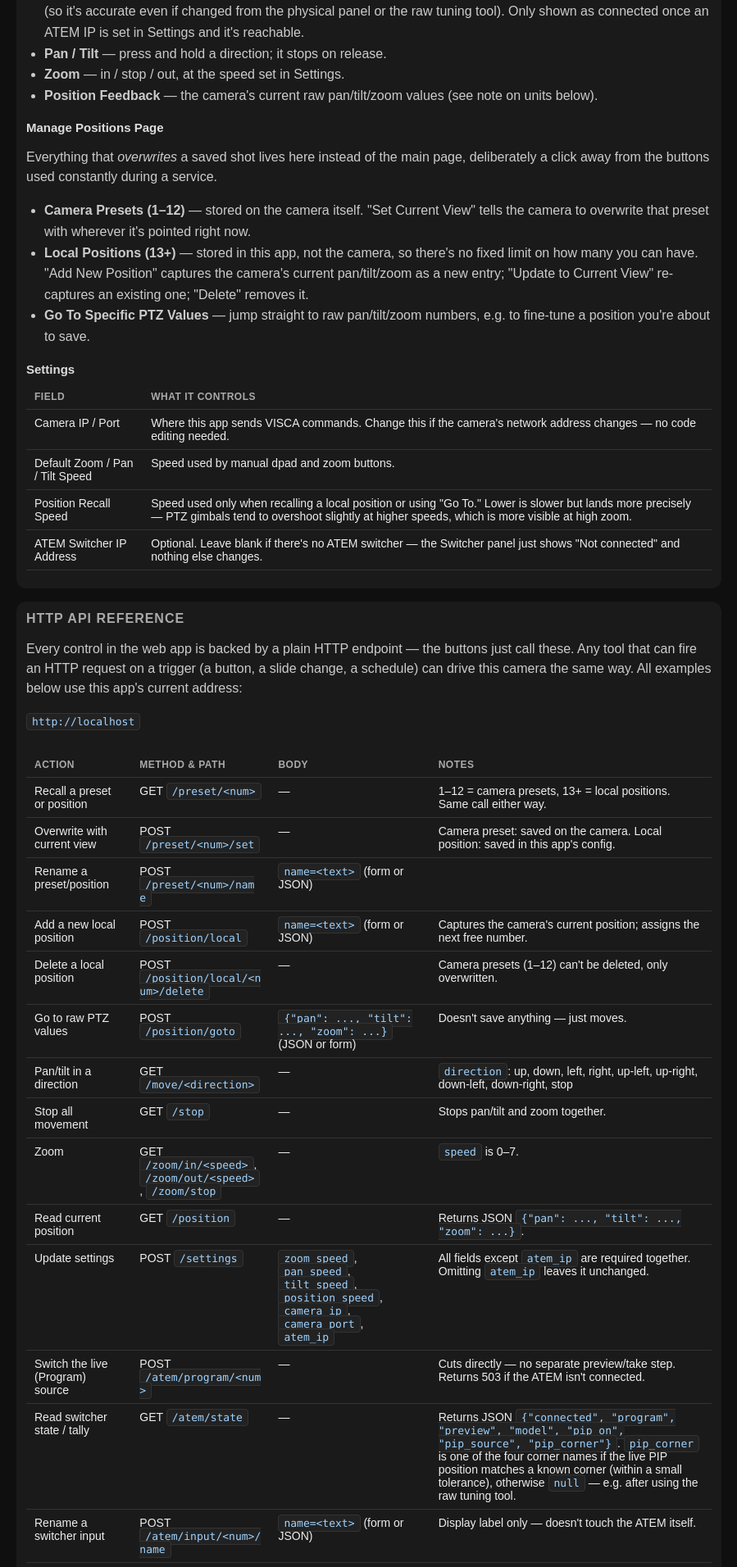
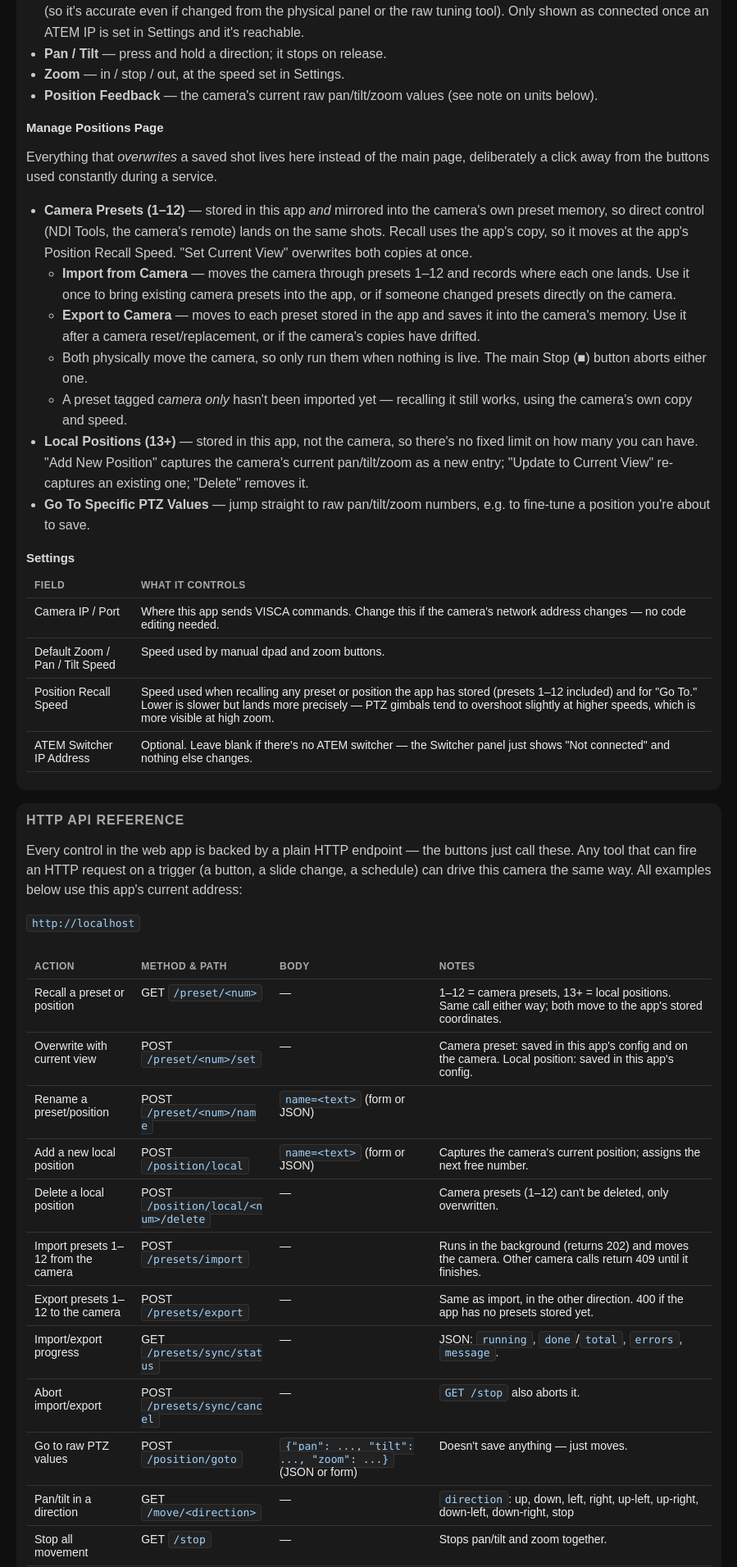
Before and after one commit to bamaham93/Calvary-Smyrna-Camera-Control, a Flask app: page /help in a window 1280 px wide. Shown: the part 612-2524 px from the top of the page at 82% size, without its empty margins (190-1089 px from the left). Run offline with Flask 3, Linux system fonts and the light colour scheme; parts of the project's set-up code (start-up, migrations or seed data) failed here and were passed over.

Commit message:
Store presets 1-12 in the app and mirror them to the camera (#20, phase 1)
The app is now the source of truth for camera presets 1-12, like local
positions already were. Recall moves to the app's stored coordinates at
the app's Position Recall Speed; the camera's onboard memory is kept as a
mirror so direct control (NDI Tools etc.) lands on the same shots.

- New `preset_positions` in config.json for presets 1-12.
- "Set Current View" on 1-12 writes the camera preset and records the
  coordinates in one step; if the position can't be read back, the stale
  app copy is dropped so recall falls back to the camera's preset.
- Presets with no stored coordinates still recall via the camera.
- "Import from Camera" / "Export to Camera" on Manage Positions sync
  1-12 in either direction as a background job with progress, settle
  detection, per-preset error reporting, and cancel via Stop. Other
  camera calls return 409 while it runs.
- Help page and README updated; 14 new tests.

Co-Authored-By: Claude Opus 5.5 <noreply@anthropic.com>
Claude-Session: https://claude.ai/code/session_01QUKHBM3FPhfYmhh8gpCuv9

```diff
--- a/app.py
+++ b/app.py
@@ -1,6 +1,8 @@
 import json
 import os
 import sys
+import threading
+import time
 from pathlib import Path
 
 import PyATEMMax
@@ -35,6 +37,15 @@ ATEM_PIP_CORNERS = {
     "bottom-right": (11.5, -6.5),
 }
 ATEM_PIP_CORNER_TOLERANCE = 0.5  # position units - for matching live state back to a named corner
+
+# Settle detection for preset import/export: after a move, poll position
+# feedback until it stops changing. SETTLE_MIN_WAIT covers the camera's
+# start-up latency (otherwise the first couple of reads, taken before the
+# camera has started moving, would look "settled").
+SETTLE_POLL_INTERVAL = 0.25
+SETTLE_STABLE_READS = 3
+SETTLE_MIN_WAIT = 0.75
+SETTLE_TIMEOUT = 20.0
 
 
 def match_pip_corner(position_x, position_y):
@@ -129,7 +140,40 @@ def sanitize_atem_ip(ip):
     return str(ip).strip()
 
 
+def parse_positions(raw, accept):
+    """Parse a persisted {"num": {"pan", "tilt", "zoom"}} mapping, keeping
+    only numbers for which accept(num) is true and dropping malformed
+    entries."""
+    positions = {}
+    if not isinstance(raw, dict):
+        return positions
+
+    for key, value in raw.items():
+        try:
+            position_num = int(key)
+        except (TypeError, ValueError):
+            continue
+
+        if not accept(position_num) or not isinstance(value, dict):
+            continue
+
+        try:
+            positions[position_num] = {
+                "pan": int(value["pan"]),
+                "tilt": int(value["tilt"]),
+                "zoom": int(value["zoom"]),
+            }
+        except (KeyError, TypeError, ValueError):
+            continue
+
+    return positions
+
+
 def load_config(file_path=None):
+    """Returns (names, settings, camera, local_positions, atem_config,
+    atem_input_names, preset_positions). `preset_positions` holds the
+    app's copy of camera presets 1-12 (the app is the source of truth;
+    the camera's onboard memory is a mirror of it)."""
     file_path = file_path or CONFIG_FILE
     names = default_preset_names()
     settings = dict(DEFAULT_SETTINGS)
@@ -137,37 +181,27 @@ def load_config(file_path=None):
     local_positions = {}
     atem_config = dict(DEFAULT_ATEM)
     atem_input_names = default_atem_input_names()
+    preset_positions = {}
+
+    defaults = (names, settings, camera, local_positions, atem_config, atem_input_names, preset_positions)
 
     if not file_path.exists():
-        return names, settings, camera, local_positions, atem_config, atem_input_names
+        return defaults
 
     try:
         persisted = json.loads(file_path.read_text())
     except (json.JSONDecodeError, OSError):
-        return names, settings, camera, local_positions, atem_config, atem_input_names
+        return defaults
 
     if not isinstance(persisted, dict):
-        return names, settings, camera, local_positions, atem_config, atem_input_names
+        return defaults
 
-    persisted_local_positions = persisted.get("local_positions", {})
-    if isinstance(persisted_local_positions, dict):
-        for key, value in persisted_local_positions.items():
-            try:
-                position_num = int(key)
-            except (TypeError, ValueError):
-                continue
-
-            if position_num in DEFAULT_PRESET_RANGE or not isinstance(value, dict):
-                continue
-
-            try:
-                local_positions[position_num] = {
-                    "pan": int(value["pan"]),
-                    "tilt": int(value["tilt"]),
-                    "zoom": int(value["zoom"]),
-                }
-            except (KeyError, TypeError, ValueError):
-                continue
+    local_positions.update(
+        parse_positions(persisted.get("local_positions", {}), lambda num: num not in DEFAULT_PRESET_RANGE)
+    )
+    preset_positions.update(
+        parse_positions(persisted.get("preset_positions", {}), lambda num: num in DEFAULT_PRESET_RANGE)
+    )
 
     persisted_names = persisted.get("preset_names", {})
     if isinstance(persisted_names, dict):
@@ -212,11 +246,14 @@ def load_config(file_path=None):
 
             atem_input_names[input_num] = sanitize_atem_input_name(value, input_num)
 
-    return names, settings, camera, local_positions, atem_config, atem_input_names
+    return names, settings, camera, local_positions, atem_config, atem_input_names, preset_positions
 
 
-def save_config(names, settings, camera, local_positions, atem_config, atem_input_names, file_path=None):
+def save_config(
+    names, settings, camera, local_positions, atem_config, atem_input_names, file_path=None, preset_positions=None
+):
     file_path = file_path or CONFIG_FILE
+    preset_positions = preset_positions or {}
     data = {
         "preset_names": {str(preset): name for preset, name in names.items()},
         "settings": {
@@ -237,8 +274,25 @@ def save_config(names, settings, camera, local_positions, atem_config, atem_inpu
             "ip": sanitize_atem_ip(atem_config.get("ip")),
         },
         "atem_input_names": {str(num): name for num, name in atem_input_names.items()},
+        "preset_positions": {
+            str(num): {"pan": position["pan"], "tilt": position["tilt"], "zoom": position["zoom"]}
+            for num, position in preset_positions.items()
+        },
     }
     file_path.write_text(json.dumps(data, indent=2, sort_keys=True))
+
+
+def persist():
+    """Save the app's current in-memory config to CONFIG_FILE."""
+    save_config(
+        preset_names,
+        settings,
+        camera,
+        local_positions,
+        atem_config,
+        atem_input_names,
+        preset_positions=preset_positions,
+    )
 
 
 def is_camera_preset(num):
@@ -258,14 +312,21 @@ def next_local_position_number():
     return max(existing) + 1
 
 
+def stored_position(num):
+    """The app's stored coordinates for a preset or local position, or
+    None if it has none (a camera preset that hasn't been imported yet)."""
+    if is_local_position(num):
+        return local_positions[num]
+    return preset_positions.get(num)
+
+
 def safe_recall(preset):
     cam.stop(settings["pan_speed"], settings["tilt_speed"])
     cam.zoom_stop()
     cam.preset_recall(preset)
 
 
-def recall_local_position(num):
-    position = local_positions[num]
+def move_to_stored_position(position):
     cam.stop(settings["pan_speed"], settings["tilt_speed"])
     cam.zoom_stop()
     cam.move_to_position(
@@ -277,14 +338,44 @@ def recall_local_position(num):
     )
 
 
+def recall_position(num):
+    """Recall any preset/position. App-stored coordinates always win, so
+    every move runs at the app's speeds; a camera preset the app has no
+    coordinates for yet falls back to the camera's own onboard recall."""
+    position = stored_position(num)
+    if position is None:
+        safe_recall(num)
+    else:
+        move_to_stored_position(position)
+
+
+def read_current_position():
+    feedback = cam.get_position_feedback()
+    return {"pan": feedback["pan"], "tilt": feedback["tilt"], "zoom": feedback["zoom"]}
+
+
 def capture_local_position(num):
-    feedback = cam.get_position_feedback()
-    local_positions[num] = {
-        "pan": feedback["pan"],
-        "tilt": feedback["tilt"],
-        "zoom": feedback["zoom"],
-    }
-    save_config(preset_names, settings, camera, local_positions, atem_config, atem_input_names)
+    local_positions[num] = read_current_position()
+    persist()
+
+
+def save_camera_preset(num):
+    """'Set Current View' for presets 1-12: write the current view to the
+    camera's onboard memory AND record its coordinates in the app, so both
+    copies match. Returns True if the coordinates were captured too.
+
+    If the position can't be read back, the app's (now stale) copy is
+    dropped, so recall falls back to the camera preset just written rather
+    than going to the old coordinates."""
+    cam.preset_set(num)
+    try:
+        preset_positions[num] = read_current_position()
+        captured = True
+    except (OSError, ValueError, TimeoutError):
+        preset_positions.pop(num, None)
+        captured = False
+    persist()
+    return captured
 
 
 def create_and_capture_local_position(requested_name):
@@ -294,11 +385,11 @@ def create_and_capture_local_position(requested_name):
     num = next_local_position_number()
     capture_local_position(num)
     preset_names[num] = sanitize_preset_name(requested_name or default_preset_name(num), num)
-    save_config(preset_names, settings, camera, local_positions, atem_config, atem_input_names)
+    persist()
     return num
 
 
-preset_names, settings, camera, local_positions, atem_config, atem_input_names = load_config()
+preset_names, settings, camera, local_positions, atem_config, atem_input_names, preset_positions = load_config()
 cam = ViscaCamera(camera["ip"], port=camera["port"])
 
 atem = PyATEMMax.ATEMMax()
@@ -322,9 +413,8 @@ def preset(num):
     if not preset_exists(num):
         return "Invalid preset", 400
 
-    recall_job = recall_local_position if is_local_position(num) else safe_recall
     try:
-        worker.submit(recall_job, num, timeout=CAMERA_TIMEOUT)
+        worker.submit(recall_position, num, timeout=CAMERA_TIMEOUT)
     except TimedOut:
         return jsonify({"error": "Camera did not respond in time"}), 503
 
@@ -336,15 +426,20 @@ def preset_set(num):
     if not preset_exists(num):
         return "Invalid preset", 400
 
+    name = preset_names.get(num, default_preset_name(num))
     try:
         if is_local_position(num):
             worker.submit(capture_local_position, num, timeout=CAMERA_TIMEOUT)
         else:
-            worker.submit(cam.preset_set, num, timeout=CAMERA_TIMEOUT)
+            captured = worker.submit(save_camera_preset, num, timeout=CAMERA_TIMEOUT)
+            if not captured:
+                return f"Saved {name} to the camera, but couldn't read its position back - recall will use the camera's copy"
     except TimedOut:
         return jsonify({"error": "Camera did not respond in time"}), 503
+    except (OSError, ValueError, TimeoutError):
+        return jsonify({"error": "Unable to read camera position"}), 503
 
-    return f"Saved camera position to {preset_names.get(num, default_preset_name(num))}"
+    return f"Saved camera position to {name}"
 
 
 @app.route("/preset/<int:num>/name", methods=["POST"])
@@ -362,7 +457,7 @@ def preset_name(num):
 
     cleaned_name = sanitize_preset_name(requested_name, num)
     preset_names[num] = cleaned_name
-    save_config(preset_names, settings, camera, local_positions, atem_config, atem_input_names)
+    persist()
     return f"Updated preset {num} name to {cleaned_name}"
 
 
@@ -390,7 +485,7 @@ def delete_local_position(num):
 
     del local_positions[num]
     preset_names.pop(num, None)
-    save_config(preset_names, settings, camera, local_positions, atem_config, atem_input_names)
+    persist()
     return f"Deleted position {num}"
 
 
@@ -474,7 +569,7 @@ def update_settings():
         atem_config["ip"] = new_atem_ip
         connect_atem(new_atem_ip)
 
-    save_config(preset_names, settings, camera, local_positions, atem_config, atem_input_names)
+    persist()
     return (
         "Updated settings: "
         f"zoom speed {settings['zoom_speed']}, "
@@ -677,7 +772,7 @@ def atem_input_name(num):
 
     cleaned_name = sanitize_atem_input_name(requested_name, num)
     atem_input_names[num] = cleaned_name
-    save_config(preset_names, settings, camera, local_positions, atem_config, atem_input_names)
+    persist()
     return f"Updated input {num} name to {cleaned_name}"
 
 
@@ -710,6 +805,10 @@ def zoom_stop():
 
 @app.route("/stop")
 def stop():
+    # The main Stop button also aborts a running preset import/export -
+    # otherwise this request would just queue behind it.
+    sync_cancel.set()
+
     def stop_all():
         cam.stop()
         cam.zoom_stop()
@@ -756,6 +855,165 @@ def position():
     return jsonify(result)
 
 
+# --- Preset import/export (camera onboard memory <-> app) ---
+#
+# Both directions physically move the camera through every preset, so they
+# run as one long background job on the camera worker (holding it, so no
+# other camera command can interleave) and report progress via
+# /presets/sync/status. While one runs, other camera routes answer 409
+# straight away rather than queueing up behind it and timing out.
+
+sync_lock = threading.Lock()
+sync_cancel = threading.Event()
+sync_state = {
+    "running": False,
+    "direction": None,
+    "current": None,
+    "done": 0,
+    "total": 0,
+    "errors": [],
+    "message": "Idle",
+}
+
+CAMERA_ENDPOINTS = {
+    "preset",
+    "preset_set",
+    "create_local_position",
+    "goto_position",
+    "zoom_in",
+    "zoom_out",
+    "zoom_stop",
+    "move",
+    "position",
+}
+
+
+class SyncCancelled(Exception):
+    pass
+
+
+@app.before_request
+def reject_camera_commands_while_syncing():
+    if sync_state["running"] and request.endpoint in CAMERA_ENDPOINTS:
+        return jsonify({"error": "Camera is busy syncing presets - wait for it to finish or press Stop"}), 409
+    return None
+
+
+def wait_until_settled(target=None):
+    """Poll position feedback until it stops changing, and return it.
+    Raises SyncCancelled if Stop is pressed, TimeoutError if the camera
+    never settles."""
+    start = time.monotonic()
+    last = None
+    stable = 0
+    while True:
+        if sync_cancel.is_set():
+            raise SyncCancelled()
+
+        elapsed = time.monotonic() - start
+        if elapsed > SETTLE_TIMEOUT:
+            raise TimeoutError("Camera didn't stop moving in time")
+
+        current = read_current_position()
+        stable = stable + 1 if current == last else 0
+        last = current
+        if elapsed >= SETTLE_MIN_WAIT and stable >= SETTLE_STABLE_READS - 1:
+            return current
+
+        time.sleep(SETTLE_POLL_INTERVAL)
+
+
+def import_one_preset(num):
+    cam.stop(settings["pan_speed"], settings["tilt_speed"])
+    cam.zoom_stop()
+    cam.preset_recall(num)
+    preset_positions[num] = wait_until_settled()
+
+
+def export_one_preset(num):
+    move_to_stored_position(preset_positions[num])
+    wait_until_settled()
+    cam.preset_set(num)
+
+
+def run_preset_sync(direction, numbers):
+    step = import_one_preset if direction == "import" else export_one_preset
+    verb = "Imported" if direction == "import" else "Exported"
+    try:
+        for num in numbers:
+            if sync_cancel.is_set():
+                raise SyncCancelled()
+            sync_state["current"] = num
+            sync_state["message"] = f"{direction.title()}ing preset {num}..."
+            try:
+                step(num)
+            except SyncCancelled:
+                raise
+            except Exception as exc:  # keep going; one bad preset shouldn't sink the rest
+                sync_state["errors"].append({"num": num, "error": str(exc) or type(exc).__name__})
+            else:
+                if direction == "import":
+                    persist()  # save as we go, so a cancel keeps what was done
+            sync_state["done"] += 1
+        failed = len(sync_state["errors"])
+        sync_state["message"] = f"{verb} {sync_state['done'] - failed} of {len(numbers)} presets" + (
+            f" ({failed} failed)" if failed else ""
+        )
+    except SyncCancelled:
+        cam.stop()
+        cam.zoom_stop()
+        sync_state["message"] = f"Stopped after {sync_state['done']} of {len(numbers)} presets"
+    finally:
+        sync_state["running"] = False
+        sync_state["current"] = None
+
+
+def start_preset_sync(direction, numbers):
+    with sync_lock:
+        if sync_state["running"]:
+            return jsonify({"error": "A preset sync is already running", **sync_state}), 409
+        sync_cancel.clear()
+        sync_state.update(
+            running=True,
+            direction=direction,
+            current=None,
+            done=0,
+            total=len(numbers),
+            errors=[],
+            message=f"Starting {direction}...",
+        )
+    worker.submit(run_preset_sync, direction, numbers, wait=False)
+    return jsonify(sync_state), 202
+
+
+@app.route("/presets/import", methods=["POST"])
+def presets_import():
+    """Camera -> app: recall each onboard preset 1-12 and record where
+    the camera lands."""
+    return start_preset_sync("import", list(DEFAULT_PRESET_RANGE))
+
+
+@app.route("/presets/export", methods=["POST"])
+def presets_export():
+    """App -> camera: move to each stored preset and save it into the
+    camera's onboard memory, so direct control (NDI Tools etc.) matches."""
+    numbers = sorted(preset_positions)
+    if not numbers:
+        return jsonify({"error": "No presets stored in the app yet - import from the camera first"}), 400
+    return start_preset_sync("export", numbers)
+
+
+@app.route("/presets/sync/status")
+def presets_sync_status():
+    return jsonify(sync_state)
+
+
+@app.route("/presets/sync/cancel", methods=["POST"])
+def presets_sync_cancel():
+    sync_cancel.set()
+    return jsonify(sync_state)
+
+
 @app.route("/")
 def home():
     all_preset_numbers = list(DEFAULT_PRESET_RANGE) + sorted(local_positions)
@@ -781,7 +1039,11 @@ def home():
 @app.route("/positions")
 def positions_page():
     camera_presets = [
-        {"num": num, "name": preset_names.get(num, default_preset_name(num))}
+        {
+            "num": num,
+            "name": preset_names.get(num, default_preset_name(num)),
+            "in_app": num in preset_positions,
+        }
         for num in DEFAULT_PRESET_RANGE
     ]
     local_position_list = [
--- a/static/css/styles.css
+++ b/static/css/styles.css
@@ -435,3 +435,17 @@ code {
     background: #2a2018;
     border-left-color: #cc8833;
 }
+
+.sync-actions {
+    display: flex;
+    flex-wrap: wrap;
+    align-items: center;
+    gap: 8px;
+    margin-bottom: 12px;
+}
+
+.camera-only-tag {
+    font-size: 0.7em;
+    opacity: 0.7;
+    font-style: italic;
+}
--- a/templates/help.html
+++ b/templates/help.html
@@ -51,7 +51,14 @@
             during a service.
         </p>
         <ul>
-            <li><strong>Camera Presets (1&ndash;12)</strong> &mdash; stored on the camera itself. "Set Current View" tells the camera to overwrite that preset with wherever it's pointed right now.</li>
+            <li><strong>Camera Presets (1&ndash;12)</strong> &mdash; stored in this app <em>and</em> mirrored into the camera's own preset memory, so direct control (NDI Tools, the camera's remote) lands on the same shots. Recall uses the app's copy, so it moves at the app's Position Recall Speed. "Set Current View" overwrites both copies at once.
+                <ul>
+                    <li><strong>Import from Camera</strong> &mdash; moves the camera through presets 1&ndash;12 and records where each one lands. Use it once to bring existing camera presets into the app, or if someone changed presets directly on the camera.</li>
+                    <li><strong>Export to Camera</strong> &mdash; moves to each preset stored in the app and saves it into the camera's memory. Use it after a camera reset/replacement, or if the camera's copies have drifted.</li>
+                    <li>Both physically move the camera, so only run them when nothing is live. The main Stop (&#9632;) button aborts either one.</li>
+                    <li>A preset tagged <em>camera only</em> hasn't been imported yet &mdash; recalling it still works, using the camera's own copy and speed.</li>
+                </ul>
+            </li>
             <li><strong>Local Positions (13+)</strong> &mdash; stored in this app, not the camera, so there's no fixed limit on how many you can have. "Add New Position" captures the camera's current pan/tilt/zoom as a new entry; "Update to Current View" re-captures an existing one; "Delete" removes it.</li>
             <li><strong>Go To Specific PTZ Values</strong> &mdash; jump straight to raw pan/tilt/zoom numbers, e.g. to fine-tune a position you're about to save.</li>
         </ul>
@@ -61,7 +68,7 @@
             <tr><th>Field</th><th>What it controls</th></tr>
             <tr><td>Camera IP / Port</td><td>Where this app sends VISCA commands. Change this if the camera's network address changes &mdash; no code editing needed.</td></tr>
             <tr><td>Default Zoom / Pan / Tilt Speed</td><td>Speed used by manual dpad and zoom buttons.</td></tr>
-            <tr><td>Position Recall Speed</td><td>Speed used only when recalling a local position or using "Go To." Lower is slower but lands more precisely &mdash; PTZ gimbals tend to overshoot slightly at higher speeds, which is more visible at high zoom.</td></tr>
+            <tr><td>Position Recall Speed</td><td>Speed used when recalling any preset or position the app has stored (presets 1&ndash;12 included) and for "Go To." Lower is slower but lands more precisely &mdash; PTZ gimbals tend to overshoot slightly at higher speeds, which is more visible at high zoom.</td></tr>
             <tr><td>ATEM Switcher IP Address</td><td>Optional. Leave blank if there's no ATEM switcher &mdash; the Switcher panel just shows "Not connected" and nothing else changes.</td></tr>
         </table>
     </div>
@@ -83,13 +90,13 @@
                 <td>Recall a preset or position</td>
                 <td>GET <code>/preset/&lt;num&gt;</code></td>
                 <td>&mdash;</td>
-                <td>1&ndash;12 = camera presets, 13+ = local positions. Same call either way.</td>
+                <td>1&ndash;12 = camera presets, 13+ = local positions. Same call either way; both move to the app's stored coordinates.</td>
             </tr>
             <tr>
                 <td>Overwrite with current view</td>
                 <td>POST <code>/preset/&lt;num&gt;/set</code></td>
                 <td>&mdash;</td>
-                <td>Camera preset: saved on the camera. Local position: saved in this app's config.</td>
+                <td>Camera preset: saved in this app's config and on the camera. Local position: saved in this app's config.</td>
             </tr>
             <tr>
                 <td>Rename a preset/position</td>
@@ -108,6 +115,30 @@
                 <td>POST <code>/position/local/&lt;num&gt;/delete</code></td>
                 <td>&mdash;</td>
                 <td>Camera presets (1&ndash;12) can't be deleted, only overwritten.</td>
+            </tr>
+            <tr>
+                <td>Import presets 1&ndash;12 from the camera</td>
+                <td>POST <code>/presets/import</code></td>
+                <td>&mdash;</td>
+                <td>Runs in the background (returns 202) and moves the camera. Other camera calls return 409 until it finishes.</td>
+            </tr>
+            <tr>
+                <td>Export presets 1&ndash;12 to the camera</td>
+                <td>POST <code>/presets/export</code></td>
+                <td>&mdash;</td>
+                <td>Same as import, in the other direction. 400 if the app has no presets stored yet.</td>
+            </tr>
+            <tr>
+                <td>Import/export progress</td>
+                <td>GET <code>/presets/sync/status</code></td>
+                <td>&mdash;</td>
+                <td>JSON: <code>running</code>, <code>done</code>/<code>total</code>, <code>errors</code>, <code>message</code>.</td>
+            </tr>
+            <tr>
+                <td>Abort import/export</td>
+                <td>POST <code>/presets/sync/cancel</code></td>
+                <td>&mdash;</td>
+                <td><code>GET /stop</code> also aborts it.</td>
             </tr>
             <tr>
                 <td>Go to raw PTZ values</td>
```
Also changed, not shown: templates/positions.html (+50 -2 lines), tests/test_app.py (+189 -0 lines), README.md.
